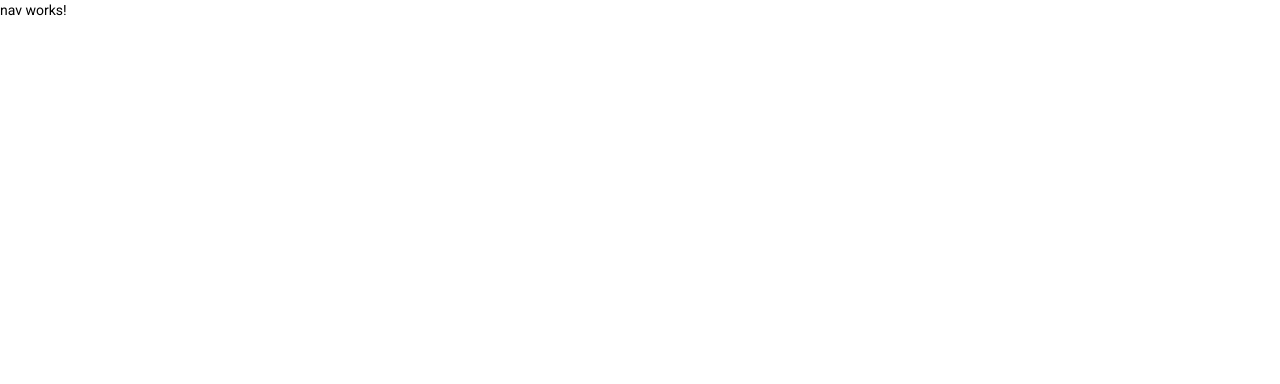
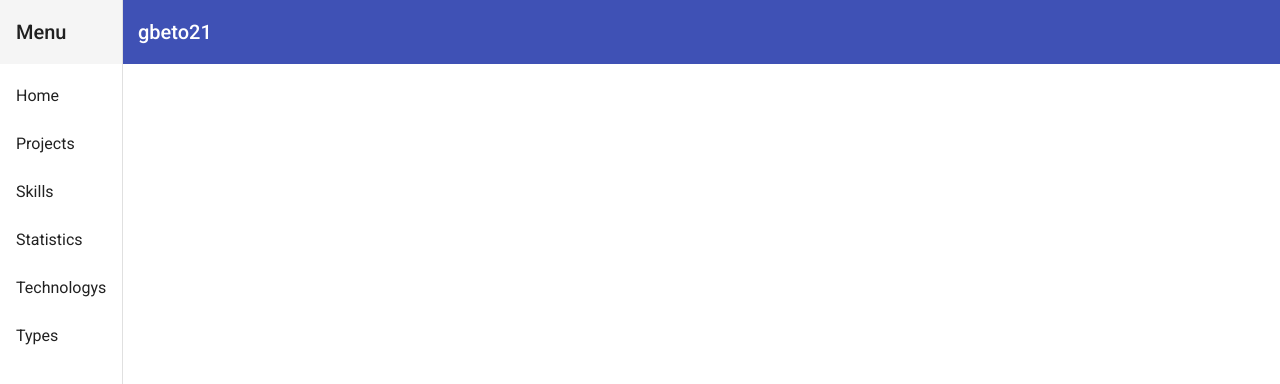
Before and after one commit to gbeto21/gbeto21-site, an Angular app: page /admin in a window 1280 px wide. Shown: the top 384 px of the page. Built offline with nearby package versions, Linux system fonts and the light colour scheme.

Commit message:
The nav component was added with items to the new modules.

```diff
--- a/src/app/admin/components/nav/nav.component.html
+++ b/src/app/admin/components/nav/nav.component.html
@@ -1 +1,32 @@
-<p>nav works!</p>
+<mat-sidenav-container class="sidenav-container">
+
+  <mat-sidenav #drawer class="sidenav" fixedInViewport
+      [attr.role]="(isHandset$ | async) ? 'dialog' : 'navigation'"
+      [mode]="(isHandset$ | async) ? 'over' : 'side'"
+      [opened]="(isHandset$ | async) === false">
+  <mat-toolbar>Menu</mat-toolbar>
+  <mat-nav-list>
+    <a mat-list-item routerLink="/admin/">Home</a>
+    <a mat-list-item routerLink="/admin/projects/">Projects</a>
+    <a mat-list-item routerLink="/admin/skills/">Skills</a>
+    <a mat-list-item routerLink="/admin/statistics/">Statistics</a>
+    <a mat-list-item routerLink="/admin/technology/">Technologys</a>
+    <a mat-list-item routerLink="/admin/type/">Types</a>
+    <!-- <a mat-list-item routerLink="/admin/user/">Users</a> -->
+  </mat-nav-list>
+</mat-sidenav>
+<mat-sidenav-content>
+  <mat-toolbar color="primary">
+    <button
+      type="button"
+      aria-label="Toggle sidenav"
+      mat-icon-button
+      (click)="drawer.toggle()"
+      *ngIf="isHandset$ | async">
+      <mat-icon aria-label="Side nav toggle icon">menu</mat-icon>
+    </button>
+    <span>gbeto21</span>
+  </mat-toolbar>
+  <router-outlet></router-outlet>
+</mat-sidenav-content>
+</mat-sidenav-container>
--- a/src/app/admin/components/nav/nav.component.ts
+++ b/src/app/admin/components/nav/nav.component.ts
@@ -1,4 +1,7 @@
 import { Component, OnInit } from '@angular/core';
+import { BreakpointObserver, Breakpoints } from '@angular/cdk/layout';
+import { Observable } from 'rxjs';
+import { map, shareReplay } from 'rxjs/operators';
 
 @Component({
   selector: 'app-nav',
@@ -7,7 +10,13 @@
 })
 export class NavComponent implements OnInit {
 
-  constructor() { }
+  isHandset$: Observable<boolean> = this.breakpointObserver.observe(Breakpoints.Handset)
+    .pipe(
+      map(result => result.matches),
+      shareReplay()
+    );
+
+  constructor(private breakpointObserver: BreakpointObserver) { }
 
   ngOnInit(): void {
   }
```
Also changed, not shown: src/app/material/material.module.ts (+11 -3 lines).
